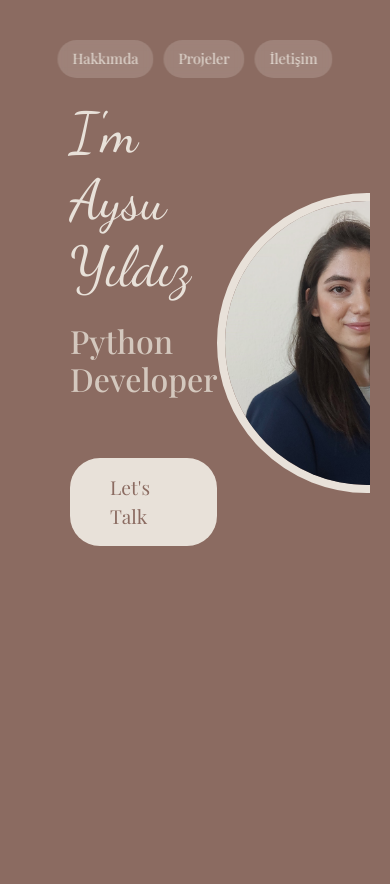
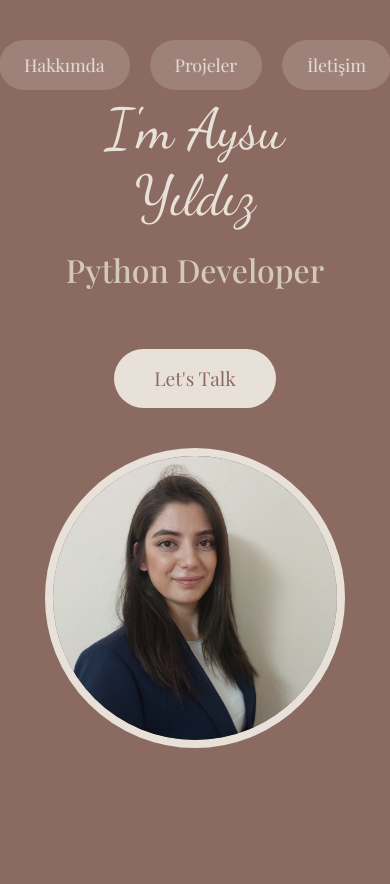
Before and after one commit to aysuyld/aysu_yildiz_, a Django app: page / in a window 390 px wide. After the commit the page ends 748 px from the top, so only its background shows below. Run offline with Django 5.2, Linux system fonts and the light colour scheme; parts of the project's set-up code (start-up, migrations or seed data) failed here and were passed over.

Commit message:
go back home

```diff
--- a/projects/templates/home.html
+++ b/projects/templates/home.html
@@ -104,24 +104,11 @@
             transform: translateY(-2px);
         }
 
+        @media (max-width: 992px) {
             .main-container {
-            margin-top: 60px; /* Ana içeriği biraz aşağı kaydırır */
-        }
-
-        @media (max-width: 768px) {
-            .nav-buttons {
-                top: 20px;
-                flex-direction: row; /* Mobilde de yatay kalsın */
-                gap: 10px;
-            }
-
-            .nav-btn {
-                padding: 8px 15px;
-                font-size: 0.9rem;
-            }
-
-            .main-container {
-                margin-top: 80px;
+                flex-direction: column;
+                text-align: center;
+                padding: 20px;
             }
 
             .content-left {
@@ -142,67 +129,11 @@
                 font-size: 2rem;
             }
         }
-
-        .page-section {
-            height: 100vh;
-            width: 100%;
-            display: flex;
-            flex-direction: column;
-            align-items: center;
-            position: relative;
-        }
-
-        .scroll-container {
-            height: 100vh;
-            overflow: hidden; /* Kaydırma çubuğunu gizler */
-        }
-
-        #about {
-            background-color: #6B4F44;
-            padding: 40px 20px;
-            overflow-y: auto; /* İçerik fazlaysa kaydırma ekler */
-            scrollbar-width: none; /* Firefox için kaydırma çubuğunu gizler */
-            -ms-overflow-style: none; /* IE ve Edge için kaydırma çubuğunu gizler */
-        }
-
-        #about::-webkit-scrollbar {
-            display: none; /* Chrome, Safari ve Opera için kaydırma çubuğunu gizler */
-        }
-
-        .about-content {
-            max-width: 1000px; /* Genişletilmiş maksimum genişlik */
-            width: 90%;
-            margin: 40px auto;
-            padding: 40px;
-            background-color: rgba(232, 225, 217, 0.1);
-            border-radius: 20px;
-            backdrop-filter: blur(5px);
-        }
-
-        .about-title {
-            font-family: 'Playfair Display', serif;
-            font-size: 2.5rem;
-            color: #E8E1D9;
-            margin-bottom: 30px;
-            text-align: center;
-        }
-
-        .about-text {
-            color: #E8E1D9;
-            font-family: 'Playfair Display', serif;
-            line-height: 1.8;
-            text-align: justify;
-            font-size: 1.1rem; /* Yazı boyutu artırıldı */
-            margin-bottom: 30px;
-        }
     </style>
 </head>
 <body>
-    <div class="scroll-container">
-        <!-- Ana sayfa section -->
-        <section class="page-section">
     <div class="nav-buttons">
-                <a href="#about" class="nav-btn">Hakkımda</a>
+        <a href="#" class="nav-btn">Hakkımda</a>
         <a href="projects/home" class="nav-btn">Projeler</a>
         <a href="#" class="nav-btn">İletişim</a>
     </div>
@@ -217,29 +148,6 @@
             <img src="{% static 'images/profile.jpg' %}" alt="Aysu Yıldız" class="profile-image">
         </div>
     </div>
-        </section>
-
-        <!-- Hakkımda section -->
-        <section id="about" class="page-section">
-            <div class="about-content">
-                <h2 class="section-title">Hakkımda</h2>
-                <p class="about-text">
-                    Merhaba! Adım Aysu Yıldız, Kütahya Dumlupınar Üniversitesi Bilgisayar
-                    Mühendisliği mezunuyum. Python dilini kullanarak veri organize etme,
-                    analiz etme ve modelleme konularında deneyimliyim. Son
-                    zamanlarda aldığım sertifikalı eğitimlerle Doğal Dil İşleme (NLP),
-                    TensorFlow ve Makine Öğrenimi gibi alanlarda uzmanlaştım. Datathon
-                    ve Kaggle gibi platformlarda yarışmalara katıldım ve pratik deneyim
-                    kazandım. Bu süreçte Yaprak Hastalığı Tespiti, Müşteri
-                    Kaybetme Tahmini ve Ev Fiyat Tahmini gibi projeler gerçekleştirdim.
-                    FastAPI, Flask platformlarıyla çalışarak çeşitli altyapı
-                    becerileri edindim. SQL ile veritabanı yönetimi ve veri analizinde güçlü
-                    bir uzmanlığa sahibim. Takım çalışmasına yatkın, problem çözme
-                    yeteneği yüksek ve sürekli öğrenmeye istekliyim.
-                </p>
-            </div>
-        </section>
-    </div>
 
     <script src="https://cdn.jsdelivr.net/npm/bootstrap@5.3.2/dist/js/bootstrap.bundle.min.js"></script>
 </body>
```
Lines whose indentation alone changed are shown as unchanged.
